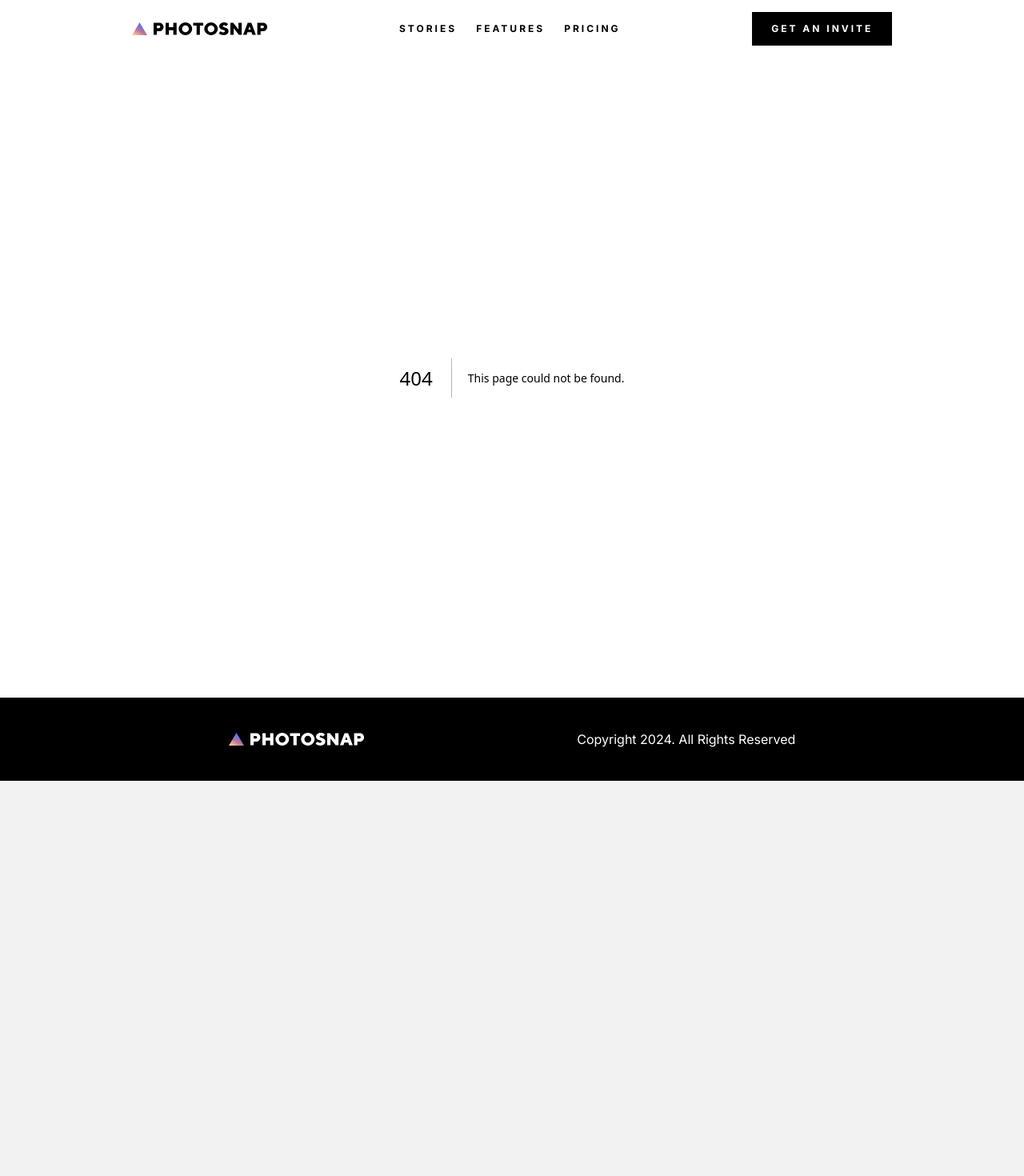
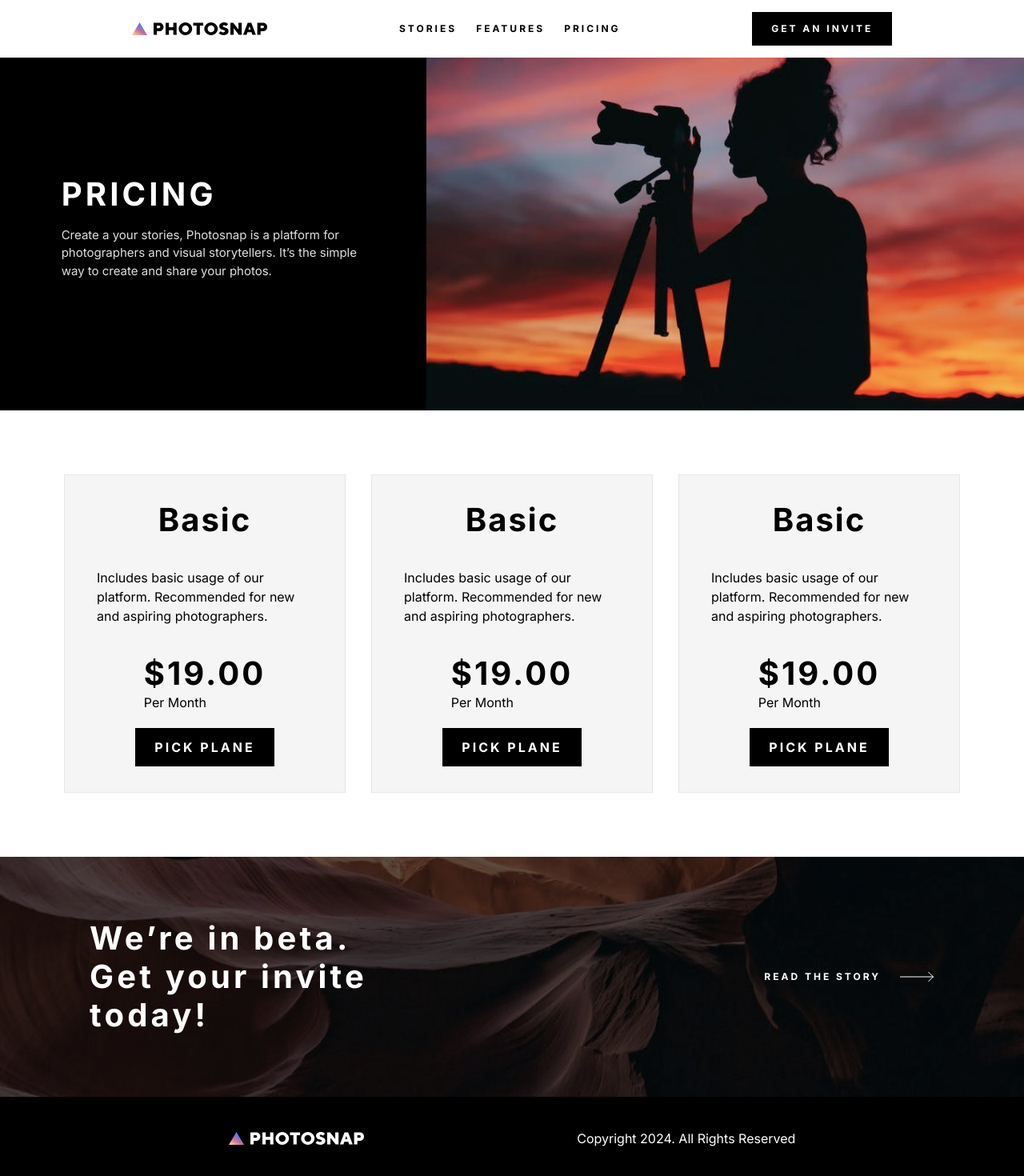
Before and after one commit to MuhammadFormanAli/next-app, a Next.js app: page /pricing in a window 1280 px wide. Before the commit this address had no page. Shown: the top 1470 px of the page at 80% size. Before the commit the page ends 976 px from the top, so only its background shows below. Built offline with nearby package versions, Linux system fonts and the light colour scheme.

Commit message:
created pricing  page

```diff
--- a/app/components/navbar/Navbar.jsx
+++ b/app/components/navbar/Navbar.jsx
@@ -12,7 +12,7 @@ const Navbar = () => {
                 <ul className='flex gap-6 text-black '>
                     <li><Link href="/stories">STORIES</Link></li>
                     <li><Link href="/features">FEATURES</Link></li>
-                    <li><Link href="/stories">PRICING</Link></li>
+                    <li><Link href="/pricing">PRICING</Link></li>
                 </ul>
             </div>
                 <button className='bg-black px-6 py-3  tracking-[3px] font-bold text-white'>GET AN INVITE</button>
--- /dev/null
+++ b/app/pricing/page.jsx
@@ -0,0 +1,127 @@
+import Image from "next/image";
+import React from "react";
+import featuresImage from "@/public/assets/pricing/desktop/hero.jpg";
+import bgBeta from "@/public/assets/features/desktop/bg-beta.jpg";
+
+const page = () => {
+  return (
+    <div className="bg-white">
+      {/* pricing banner  */}
+      <div className="flex flex-col-reverse md:grid grid-cols-12 bg-black h-full text-white  ">
+        <div className=" py-16 px-8  col-span-12 md:col-span-7 lg:col-span-5 flex items-center justify-center md:flex-grow lg:flex-grow-0 ">
+          <div className="max-w-[380px]">
+            <h1 className="text-[32px] md:text-[40px] font-bold tracking-[4.17px] leading-[48px] ">
+              PRICING
+            </h1>
+            <p className="text-[15px] text-[#DFDFDF] my-4">
+              Create a your stories, Photosnap is a platform for photographers
+              and visual storytellers. It’s the simple way to create and share
+              your photos.
+            </p>
+          </div>
+        </div>
+
+        <div className="col-span-12 md:col-span-5 lg:col-span-7">
+          <Image
+            className="w-full h-full object-cover"
+            src={featuresImage}
+            alt="hero image"
+          />
+        </div>
+      </div>
+
+      {/* pricing  */}
+      <div className=" p-4 md:p-20 flex flex-col lg:flex-row gap-8  items-center justify-center">
+
+
+        {/* basics */}
+        <div className="static md:relative flex flex-col  items-center gap-5 border md:block lg:flex lg:items-center p-8 w-full hover:bg-black hover:text-white transition-all duration-700 hover:scale-y-110 bg-[#f5f5f5] ">
+          <h1 className="text-[32px] md:text-[40px] font-bold tracking-[2px] leading-[48px] ">Basic</h1>
+          <p className="max-w-[270px] py-4 ">
+            Includes basic usage of our platform. Recommended for new and
+            aspiring photographers.
+          </p>
+
+          <div className="static md:absolute lg:static md:top-[20px] md:right-[20px]">
+            <h1 className="text-[32px] md:text-[40px] font-bold tracking-[3px] leading-[48px] ">$19.00</h1>
+            <p className="text-center md:text-right lg:text-left">Per Month</p>
+          </div>
+
+          <button className='bg-black hover:bg-white hover:text-black px-6 py-3  tracking-[3px] font-bold text-white'>PICK PLANE</button>
+
+        </div>
+
+
+        {/* basics */}
+        <div className="static md:relative flex flex-col  items-center gap-5 border md:block lg:flex lg:items-center p-8 w-full hover:bg-black hover:text-white transition-all duration-700 hover:scale-y-110 bg-[#f5f5f5] ">
+          <h1 className="text-[32px] md:text-[40px] font-bold tracking-[2px] leading-[48px] ">Basic</h1>
+          <p className="max-w-[270px] py-4 ">
+            Includes basic usage of our platform. Recommended for new and
+            aspiring photographers.
+          </p>
+
+          <div className="static md:absolute lg:static md:top-[20px] md:right-[20px]">
+            <h1 className="text-[32px] md:text-[40px] font-bold tracking-[3px] leading-[48px] ">$19.00</h1>
+            <p className="text-center md:text-right lg:text-left">Per Month</p>
+          </div>
+
+          <button className='bg-black hover:bg-white hover:text-black px-6 py-3  tracking-[3px] font-bold text-white'>PICK PLANE</button>
+
+        </div>
+
+
+        {/* basics */}
+        <div className="static md:relative flex flex-col  items-center gap-5 border md:block lg:flex lg:items-center p-8 w-full hover:bg-black hover:text-white transition-all duration-700 hover:scale-y-110 bg-[#f5f5f5] ">
+          <h1 className="text-[32px] md:text-[40px] font-bold tracking-[2px] leading-[48px] ">Basic</h1>
+          <p className="max-w-[270px] py-4 ">
+            Includes basic usage of our platform. Recommended for new and
+            aspiring photographers.
+          </p>
+
+          <div className="static md:absolute lg:static md:top-[20px] md:right-[20px]">
+            <h1 className="text-[32px] md:text-[40px] font-bold tracking-[3px] leading-[48px] ">$19.00</h1>
+            <p className="text-center md:text-right lg:text-left">Per Month</p>
+          </div>
+
+          <button className='bg-black hover:bg-white hover:text-black px-6 py-3  tracking-[3px] font-bold text-white'>PICK PLANE</button>
+
+        </div>
+
+
+
+
+
+      </div>
+
+      {/* we are in beta  */}
+      <div className="relative h-[300px]">
+        <Image
+          className="h-full w-full object-cover"
+          src={bgBeta}
+          alt="featuredImg"
+        />
+
+        <div className="absolute bg-black bg-opacity-25 p-4 md:p-16 lg:p-28 top-0 w-full h-full ">
+          <div className=" h-full  text-white flex flex-col md:flex-row gap-1 md:gap-4 justify-center md:justify-between items-center">
+            <h1 className=" max-w-[350px] text-[32px] md:text-[40px] font-bold tracking-[4.17px] leading-[48px] ">
+              We’re in beta. Get your invite today!
+            </h1>
+
+            <div className="flex gap-6 items-center text-white">
+              <button className="text-[12px] font-bold tracking-[3px] hover:underline ">
+                READ THE STORY
+              </button>
+              <svg xmlns="http://www.w3.org/2000/svg" width="43" height="14">
+                <g fill="none" fill-rule="evenodd" stroke="#fff">
+                  <path d="M0 7h41.864M35.428 1l6 6-6 6" />
+                </g>
+              </svg>
+            </div>
+          </div>
+        </div>
+      </div>
+    </div>
+  );
+};
+
+export default page;
```
